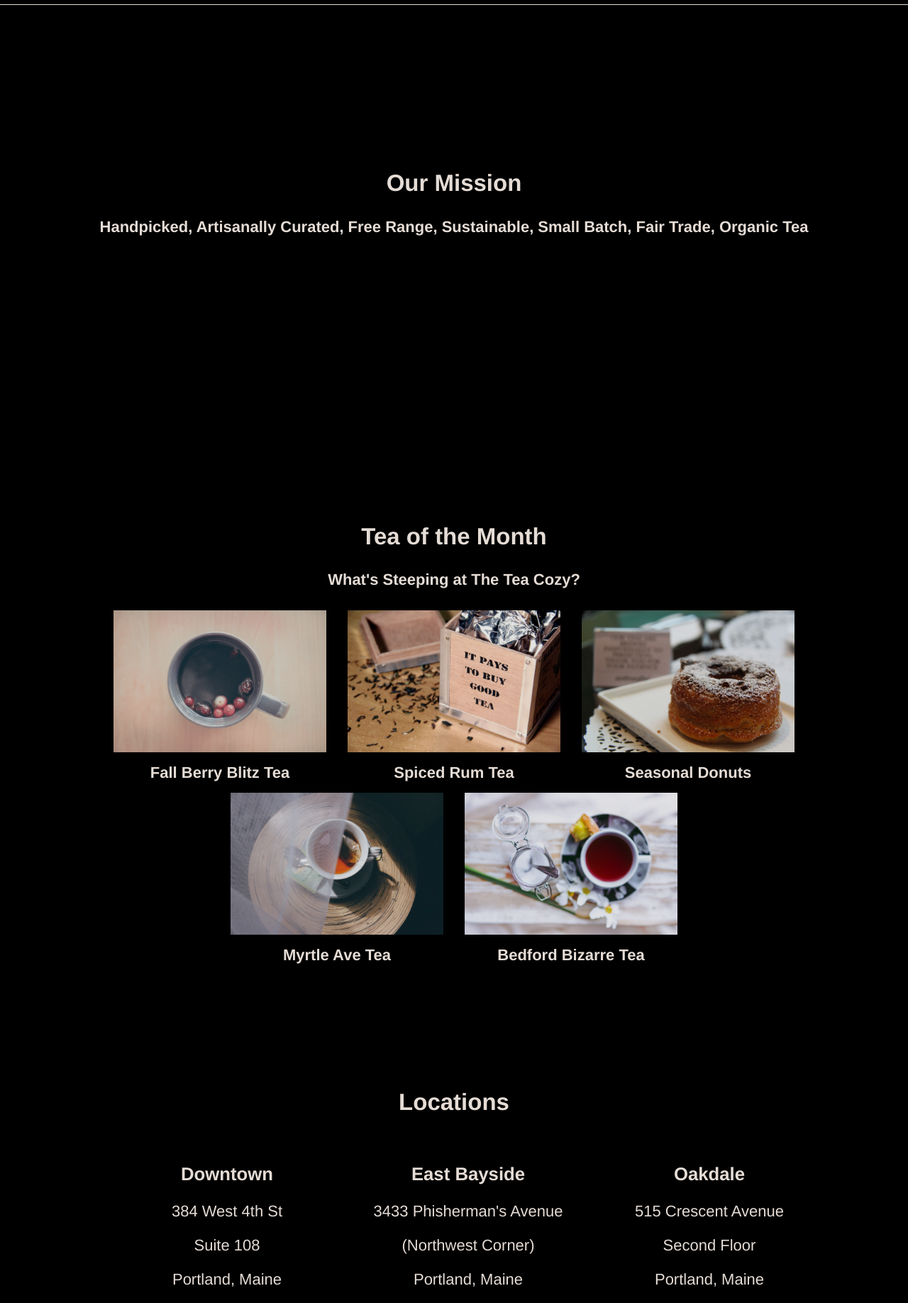
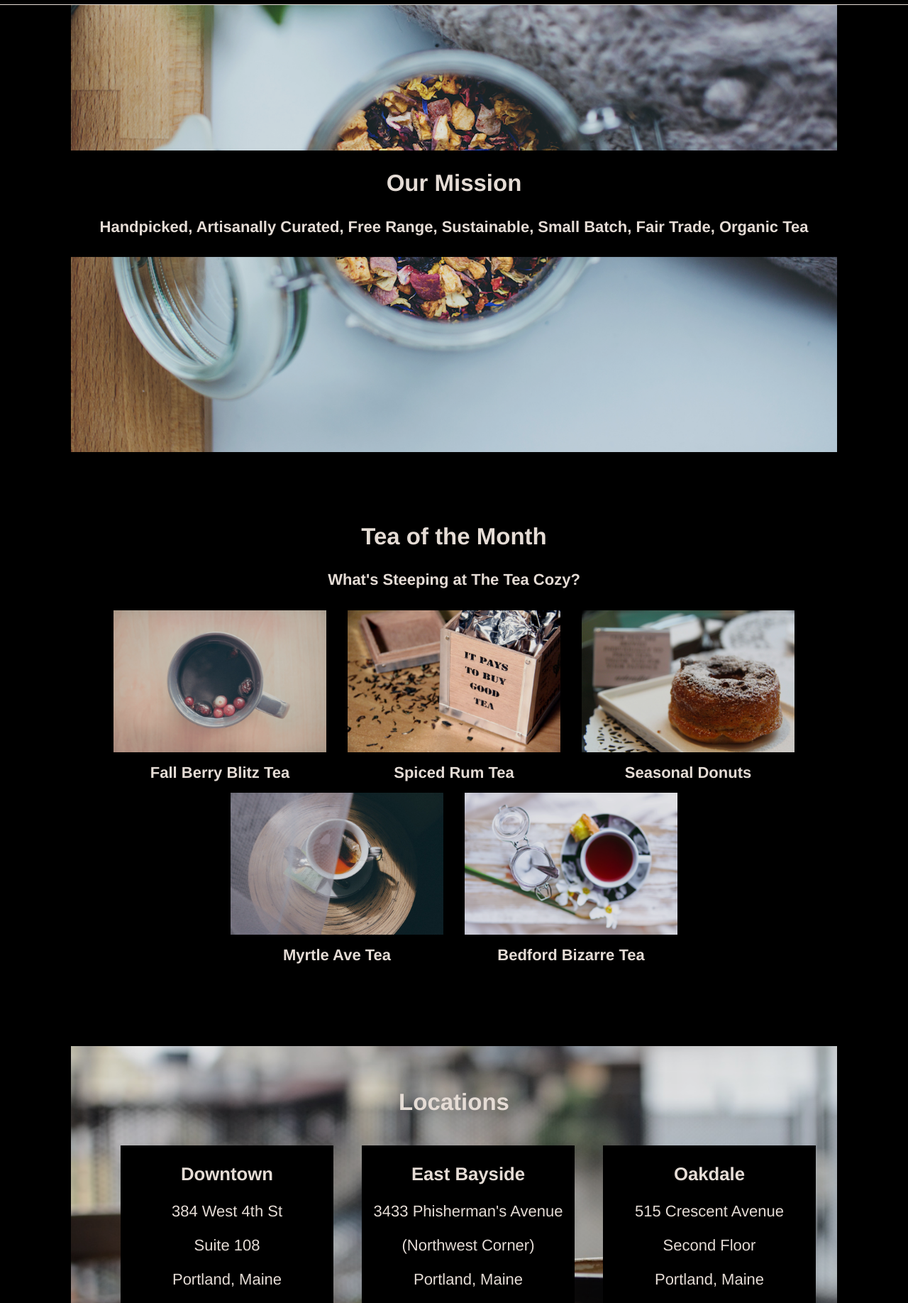
Before and after one commit to Coder-Scare/portfolioWebsite, a plain HTML site: page Projects/Tea Cozy Project/index.html in a window 1280 px wide. Shown: the part 63-1899 px from the top of the page at 71% size. Drawn offline with Linux system fonts and the light colour scheme; the site is published under a folder, as on GitHub Pages, so addresses that start at the root find nothing.

Commit message:
Update index.css
Fix background images not loading in.

```diff
--- a/Projects/Tea Cozy Project/css/index.css
+++ b/Projects/Tea Cozy Project/css/index.css
@@ -50,7 +50,7 @@ body {
     position: relative;
     text-align: center;
     height: 700px;
-    background-image: url(/images/img-mission-background.jpg);
+    background-image: url(../images/img-mission-background.jpg);
     background-position: center top;
     background-repeat: no-repeat;
     background-size: 100% 100%;
@@ -95,7 +95,7 @@ body {
 }
 
 .locations {
-    background-image: url(/images/img-locations-background.jpg);
+    background-image: url(../images/img-locations-background.jpg);
     background-repeat: no-repeat;
     background-position: center -100px;
     background-size: 100% auto;
```
